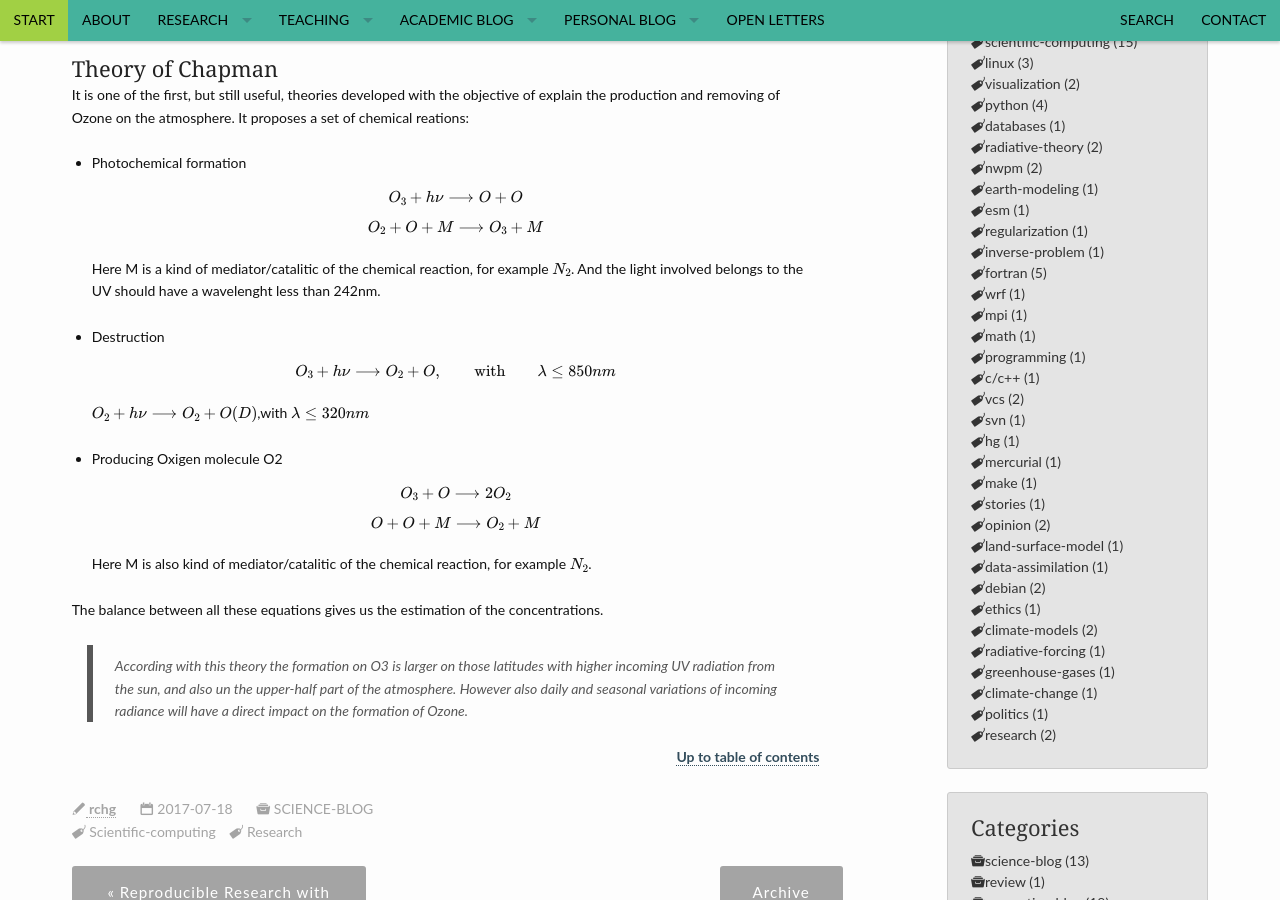
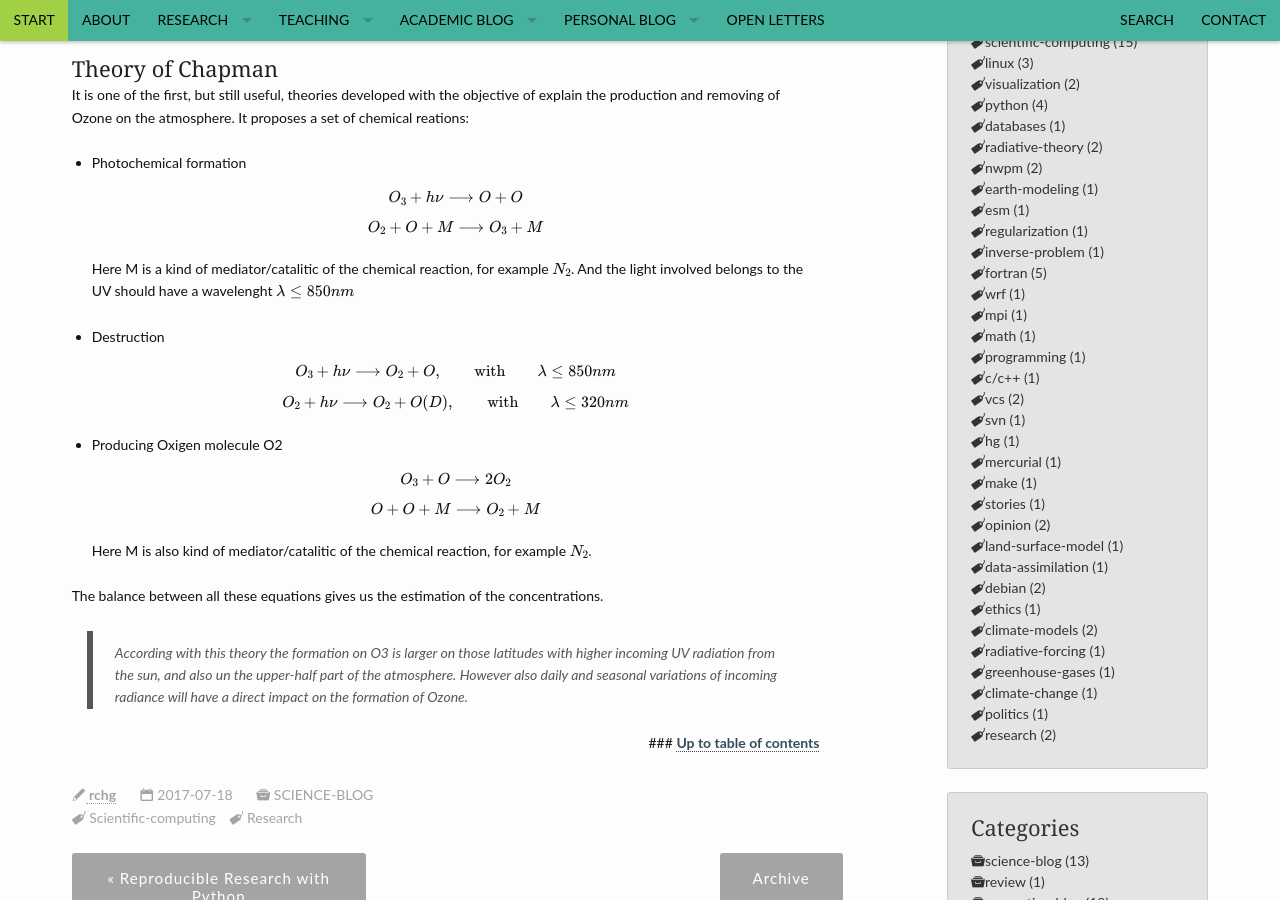
Before and after one commit to RCHG/rchg.github.io, a Jekyll site: the page built from _posts/2017-07-18-Atmospheric-Ozone.md, in a window 1280 px wide and 900 px high, scrolled down 555 px. Built offline with Jekyll 4.4.1, drawn with Linux system fonts in a browser that asks for light colours; formulas are drawn with MathJax 3.

Commit message:
Update 2017-07-18-Atmospheric-Ozone.md

```diff
--- a/_posts/2017-07-18-Atmospheric-Ozone.md
+++ b/_posts/2017-07-18-Atmospheric-Ozone.md
@@ -36,13 +36,13 @@ It is one of the first, but still useful, theories developed with the objective
 
    $$ O_{2}+O+M \longrightarrow  O_{3} + M$$
 
-   Here M is a kind of mediator/catalitic of the chemical reaction, for example $$N_{2}$$. And the light involved belongs to the UV should have a wavelenght less than 242nm.
+   Here M is a kind of mediator/catalitic of the chemical reaction, for example $$N_{2}$$. And the light involved belongs to the UV should have a wavelenght  $$ \lambda  \leq 850 nm $$
 
 - Destruction
 
    $$ O_{3}+h\nu\longrightarrow  O_{2}+O, \qquad \text{with} \qquad \lambda  \leq 850 nm $$
 
-   $$ O_{2}+h\nu \longrightarrow  O_{2}+O(D)$$,with $$ \lambda \leq 320 nm $$
+   $$ O_{2}+h\nu \longrightarrow  O_{2}+O(D), \qquad \text{with} \qquad \lambda \leq 320 nm $$
 
 - Producing Oxigen molecule O2
 
@@ -56,5 +56,6 @@ The balance between all these equations gives us the estimation of the concentra
 
 > According with this theory the formation on O3 is larger on those latitudes with higher incoming UV radiation from the sun, and also un the upper-half part of the atmosphere. However also daily and seasonal variations of incoming radiance will have a direct impact on the formation of Ozone.
 
+###
 <small markdown="1">[Up to table of contents](#toc)</small>
 {: .text-right }
```
